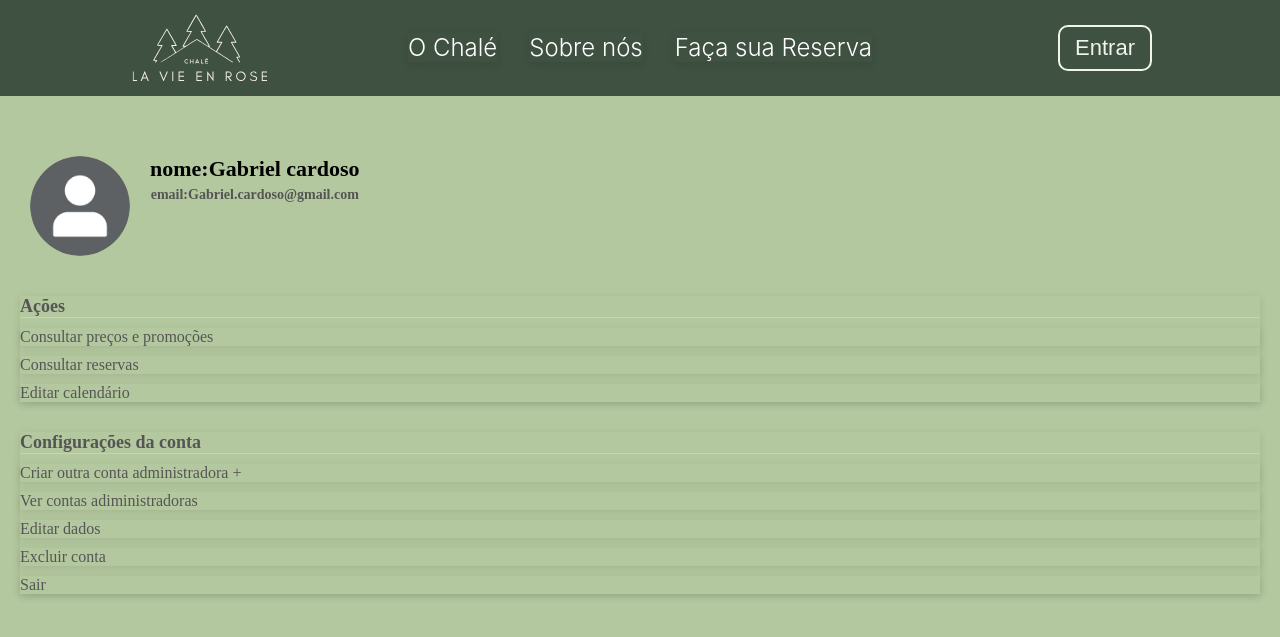
After one commit to juzynha/Chale, a PHP site: page /views/pages/contadimin.php in a window 1280 px wide. The commit adds this page. Shown: the top 637 px of the page. Run offline with PHP 8.4, Linux system fonts and the light colour scheme; data comes from the database, SQL or seed files in the repository; some web fonts are replaced.

Commit message:
Inicio da criação da página de conta do administrador

```diff
--- a/public/css/global/style.css
+++ b/public/css/global/style.css
@@ -2,6 +2,7 @@
 @import '../modals/modals.css';
 @import '../pages/inicial.css';
 @import '../pages/reservas.css';
+@import '../pages/contadimin.css';
 
 @font-face {
   font-family: 'Glacial Indifference';
--- /dev/null
+++ b/public/css/pages/contadimin.css
@@ -0,0 +1,50 @@
+.perfil{
+ margin: 30px auto;
+ padding: 20px;
+ border-radius: 10px;
+
+
+}
+.adimin{
+    display: flex;
+    text-align: center;
+    gap: 20px;
+padding:  10px;
+}
+.adimin img{
+border-radius: 50%;
+object-fit: cover;
+}
+.adimin h2{
+margin: 0;
+font-size: 22px;
+}
+.adimin h3{
+    margin: 5px 0 0px;
+    color: #555;
+  font-size: 14px;
+}
+.acoes{}
+.acoes, .confi-conta{
+margin-top: 30px;
+box-shadow: 0 2px 8px rgba(0,0,0,0.1);
+}
+.acoes h3, .confi-conta h3 {
+font-size: 18px;
+border-bottom: 1px solid #ccc;
+color: #555;
+}
+ul{
+list-style: none;
+padding-left: 0;
+color: #555;
+}
+ul li{
+margin: 10px 0;
+color: #555;
+box-shadow: 0 2px 8px rgba(0,0,0,0.1);
+
+}
+ul li a{
+    color: #555;
+}
--- /dev/null
+++ b/views/pages/contadimin.php
@@ -0,0 +1,38 @@
+<?php
+require_once __DIR__ . '/../layouts/header.php';
+?>
+<header class="cabecalho">
+    <?php
+    require_once __DIR__ . '/../layouts/menu.php';
+    ?>
+</header>
+<section class="perfil">
+    <div class="adimin">
+        <img src="/chale/public/assets/img-perfil.png" alt="avatar do adimin" width="100"   height="100">
+        <div>
+<h2> nome:Gabriel cardoso <h2>
+<h3> email:Gabriel.cardoso@gmail.com <h3>
+    </div>
+</div>
+
+<div class="acoes">
+    <h3> Ações </h3>
+    <ul>
+        <li><a herf="#">Consultar preços e promoções<a/></li>
+        <li><a herf="#">Consultar reservas<a/></li>
+        <li><a herf="#">Editar calendário<a/></li>
+    </ul>
+</div>
+<div class="confi-conta">
+    <h3> Configurações da conta </h3>
+    <ul>
+        <li><a herf="#">Criar outra conta administradora<a/>  +  </li>
+        <li><a herf="#">Ver contas adiministradoras<a/></li>
+        <li><a herf="#">Editar dados<a/></li>
+        <li><a herf="#">Excluir conta<a/></li>
+        <li><a herf="#">Sair<a/></li>
+    </ul>
+</div>
+<?php
+require_once __DIR__ . '/../layouts/footer.php';
+?>
```
Also changed, not shown: public/assets/img-perfil.png (added).
